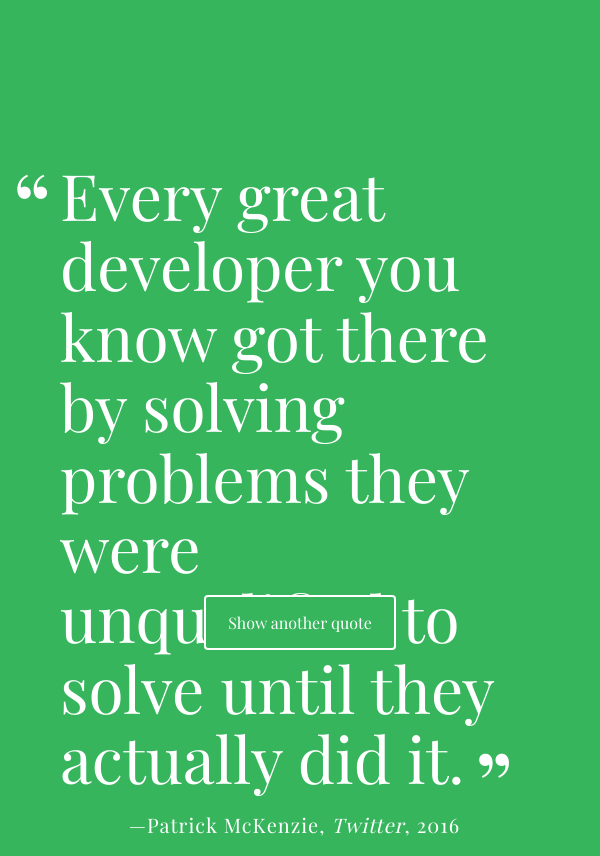
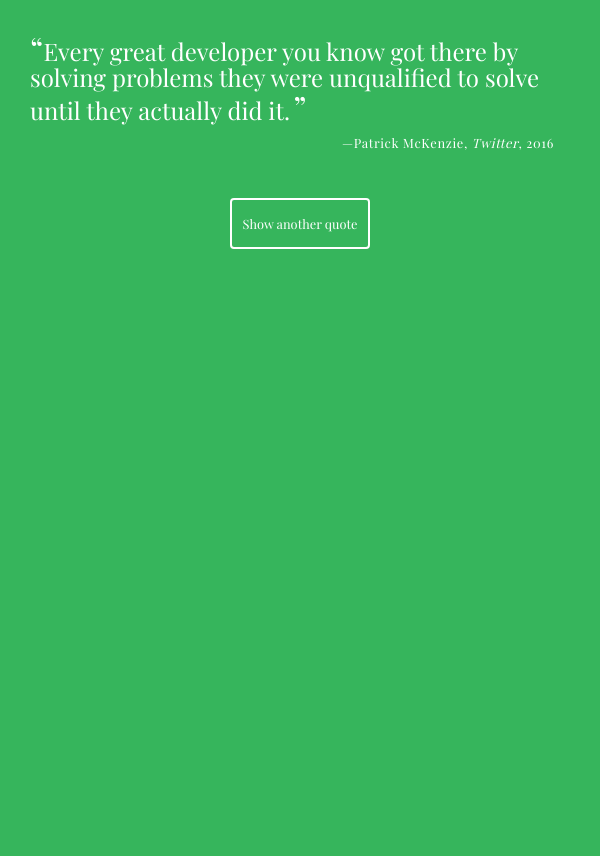
Before and after one commit to Chagorovski/TechDegree-Project-1, a plain HTML site: page index.html in a window 600 px wide. After the commit the page ends 800 px from the top, so only its background shows below. Drawn offline with nearby package versions, Linux system fonts and the light colour scheme; no server answers; a web font is replaced by a local one.

Commit message:
Fix styles

```diff
--- a/css/styles.css
+++ b/css/styles.css
@@ -5,11 +5,9 @@ body {
 }
 
 #quote-box {
-  position: absolute;
   top: 20%;
-  left: 10%;
-  right: 10%;
-  width: 80%;
+  width: 90%;
+  margin: auto;
   line-height: .5;
 }
 
@@ -17,14 +15,13 @@ body {
   font-size: 2.5rem;
   font-weight: 400;
   line-height: 1.1;
-  position: relative;
-  margin: 0;
+  margin-left: auto;
+  margin-right: auto;
 }
 
 .quote:before, .quote:after {
   font-size: 3rem;
-  line-height: 2.5rem;
-  position: absolute;
+  line-height: 2rem;
 }
 
 .quote:before {
@@ -35,9 +32,8 @@ body {
 
 .quote:after {
   content: "”";
-  bottom: -.1em;
+  bottom: 15%;
   margin-left: .1em;
-  position: absolute;
 }
 
 .source {
@@ -66,20 +62,26 @@ body {
   font-style: normal;
 }
 
+.btn-holder {
+  position: absolute;
+  width: 100%;
+  top: 55%;
+}
+
 #loadQuote {
-  position: fixed;
   width: 12em;
-  display: inline-block;
-  left: 50%;
-  margin-left: -6em;
-  bottom: 150px;
+  display: block;
+  margin-left: auto;
+  margin-right: auto;
   border-radius: 4px;
   border: 2px solid #fff;
   color: #fff;
   background-color: #36b55c;
   padding: 15px 0;
   transition: .5s ;
+  margin-top: 3rem;
 }
+
 #loadQuote:hover {
   background-color: rgba(255,255,255,.25);
 }
@@ -88,14 +90,63 @@ body {
   outline: none;
 }
 
-@media (min-width: 420px) {
+@media (min-width: 1200px) {
   .quote {
-    font-size: 4rem;
+    font-size: 3.5rem;
   }
   .quote:before, .quote:after {
-    font-size: 6rem;
+    font-size: 4rem;
   }
   .source {
     font-size: 1.25rem;
   }
 }
+
+@media (min-width: 948) {
+  .quote {
+    font-size: 2.8rem;
+  }
+  .quote:before, .quote:after {
+    font-size: 3.2rem;
+  }
+  .source {
+    font-size: 1.25rem;
+  }
+}
+
+@media only screen and (max-width: 878px) {
+  .quote {
+    font-size: 2rem;
+    margin-left: 2rem;
+    margin-right: 2rem;
+  }
+  .quote:before, .quote:after {
+    font-size: 3rem;
+  }
+  .source {
+    font-size: .9rem;
+  }
+
+  #loadQuote {
+    width: 11em;
+    font-size: 0.8rem;
+  }
+
+  .btn-holder {
+    top: 35%;
+  }
+}
+
+@media only screen and (max-width: 760px) {
+  .quote {
+    font-size: 1.5rem;
+    margin: 2rem 0 0 0;
+  }
+  .quote:before, .quote:after {
+    font-size: 2rem;
+  }
+  .source {
+    font-size: 0.8rem;
+    margin-right: 1rem;
+  }
+}
```
